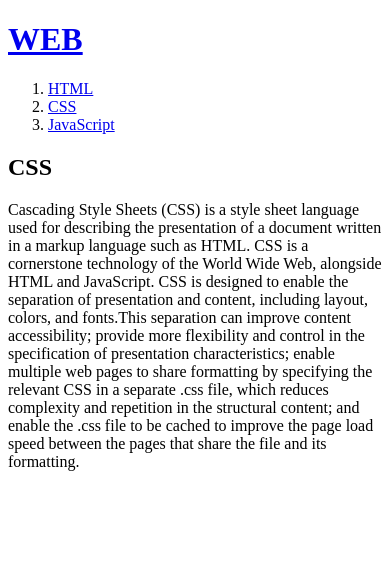
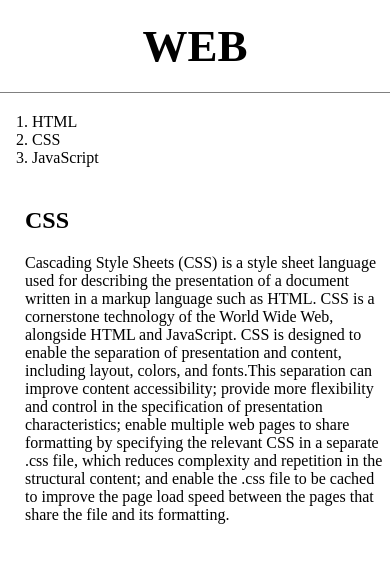
Before and after one commit to cherry9998/my-first-web-site, a plain HTML site: page 2.html in a window 390 px wide. Drawn offline with Linux system fonts and the light colour scheme.

Commit message:
수정2(+CSS)

```diff
--- a/2.html
+++ b/2.html
@@ -3,22 +3,33 @@
 <head>
   <title>WEB1 - CSS</title>
   <meta charset="utf-8">
+  <link rel="stylesheet" href="style.css">
 </head>
-
 <body>
   <h1><a href="index.html">WEB</a></h1>
+  <div id="grid">
   <ol>
     <li><a href="1.html">HTML</a></li>
-    <li><a href="2.html">CSS</a></li>
+    <li><a href="2.html" id="active">CSS</a></li>
     <li><a href="3.html">JavaScript</a></li>
   </ol>
 
-  <h2>CSS</h2>
+  <!--
+  <h1><a href="index.html"><font color="red">WEB</font></a></h1>
+  <ol>
+    <li><a href="1.html"><font color="red">HTML</font></a></li>
+    <li><a href="2.html"><font color="red">CSS</font></a></li>
+    <li><a href="3.html"><font color="red">JavaScript</font></a></li>
+  </ol>
+-->
+  <div id="article">
+    <h2>CSS</h2>
 
-  <p>
-    Cascading Style Sheets (CSS) is a style sheet language used for describing the presentation of a document written in a markup language such as HTML. CSS is a cornerstone technology of the World Wide Web, alongside HTML and JavaScript.
-
-CSS is designed to enable the separation of presentation and content, including layout, colors, and fonts.This separation can improve content accessibility; provide more flexibility and control in the specification of presentation characteristics; enable multiple web pages to share formatting by specifying the relevant CSS in a separate .css file, which reduces complexity and repetition in the structural content; and enable the .css file to be cached to improve the page load speed between the pages that share the file and its formatting.
+    <p>
+      Cascading Style Sheets (CSS) is a style sheet language used for describing the presentation of a document written in a markup language such as HTML. CSS is a cornerstone technology of the World Wide Web, alongside HTML and JavaScript.
+      CSS is designed to enable the separation of presentation and content, including layout, colors, and fonts.This separation can improve content accessibility; provide more flexibility and control in the specification of presentation characteristics; enable multiple web pages to share formatting by specifying the relevant CSS in a separate .css file, which reduces complexity and repetition in the structural content; and enable the .css file to be cached to improve the page load speed between the pages that share the file and its formatting.
   </p>
+  </div>
+  </div>
 </body>
 </html>
--- /dev/null
+++ b/style.css
@@ -0,0 +1,38 @@
+body {
+    margin: 0;
+  }
+  a {
+    color:black;
+    text-decoration:none;
+  }
+  h1 {
+    font-size:45px;
+    text-align:center;
+    border-bottom: 1px solid gray;
+    margin: 0;
+    padding: 20px;
+  }
+  ol {
+    border-right: 1px solid gray;
+    width: 100px;
+    margin: 0;
+    padding: 20px;
+  }
+  #grid {
+    display: grid;
+    grid-template-columns: 150px 1fr;
+  }
+  #grid ol {
+    padding-left: 32px;
+  }
+  #article {
+    padding-left: 25px;
+  }
+  @media (max-width: 800px) {
+    #grid {
+      display: block;
+    }
+    ol {
+      border-right: none;
+    }
+  }
```
Also changed, not shown: 1.html (+5 -1 lines), 3.html (+5 -1 lines), box.html (added, +28 -0 lines), grid.html (added, +23 -0 lines), mediaquery.html (added, +23 -0 lines).
